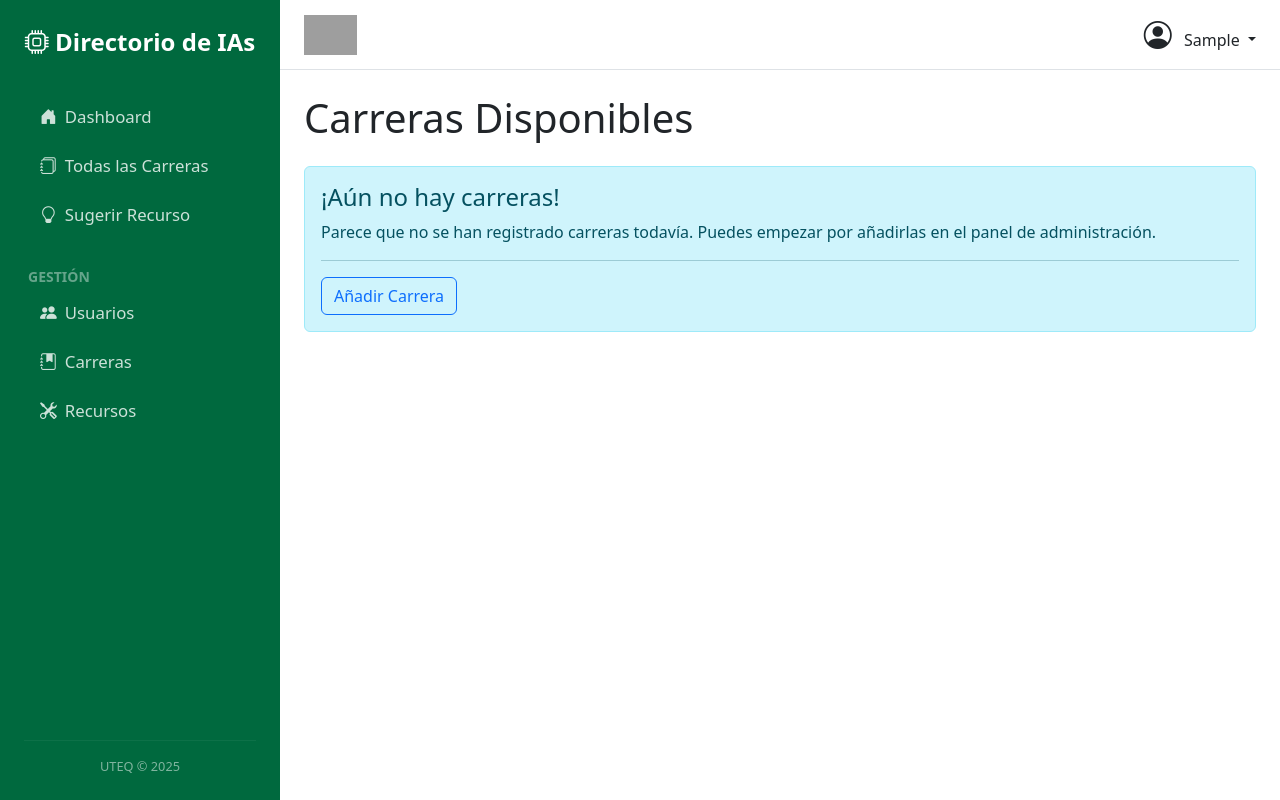
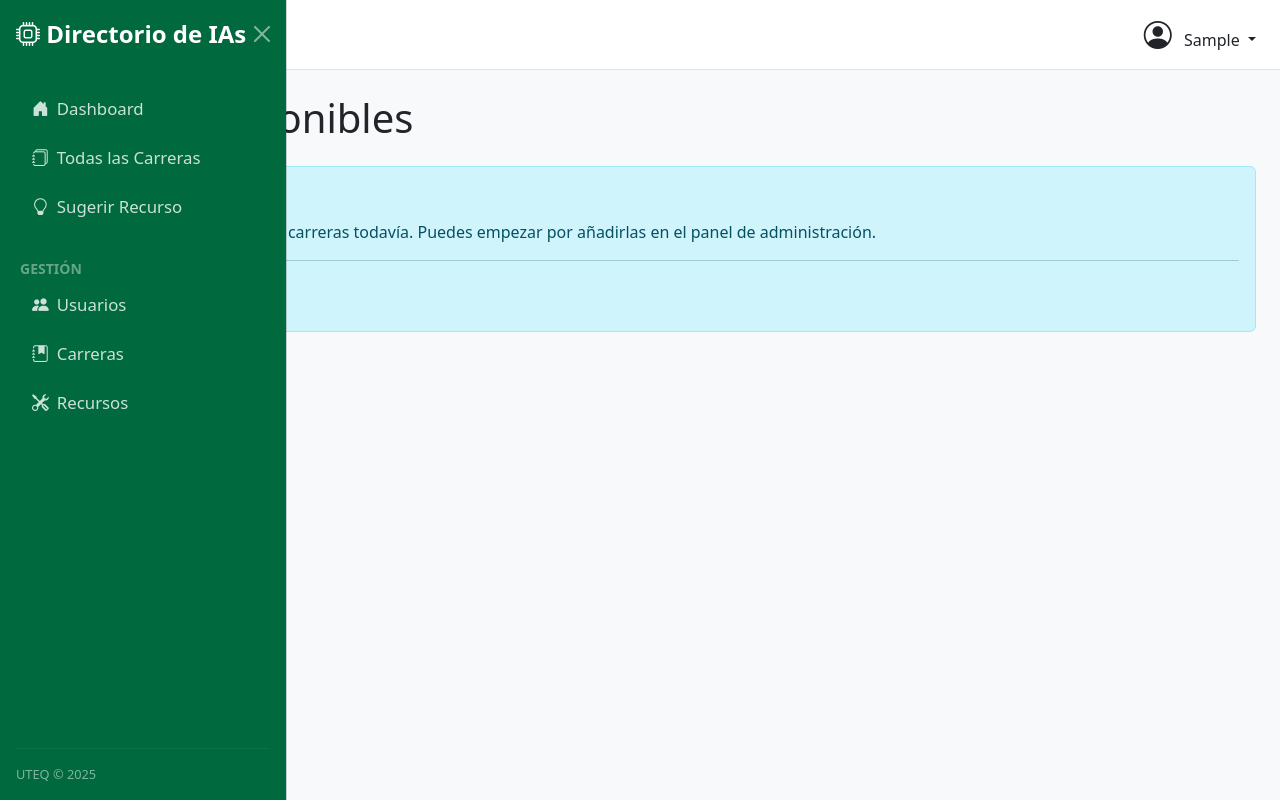
Before and after one commit to iMouraad/ProyectoDirectoriosIA, a Django app: page /carreras/ in a window 1280 px wide. Run offline with Django 5.2, Linux system fonts and the light colour scheme; the visitor is signed in with stand-in values (Sample User, id 1); data that the repository does not hold is empty; grey boxes are pictures that could not be loaded.

Commit message:
feat: Refactor mobile sidebar to Bootstrap Offcanvas & fix resource list buttons

```diff
--- a/portal_uteq/recursos/templates/recursos/layout_dashboard.html
+++ b/portal_uteq/recursos/templates/recursos/layout_dashboard.html
@@ -3,78 +3,60 @@
 
 {% block page_styles %}
 <style>
+    :root {
+        --sidebar-width: 280px;
+        --uteq-green: #00693E;
+    }
     body {
-        background-color: #f8f9fa; /* Fondo gris claro para el área de contenido */
-    }
-    .sidebar {
-        position: fixed;
-        top: 0;
-        left: 0;
-        bottom: 0;
-        width: var(--sidebar-width, 280px);
-        background-color: var(--uteq-green, #00693E);
-        color: #fff;
-        padding: 1.5rem;
-        display: flex;
-        flex-direction: column;
-        z-index: 1050;
-        transition: transform 0.3s ease-in-out;
+        background-color: #f8f9fa;
     }
     .main-content {
-        margin-left: var(--sidebar-width, 280px);
-        padding: 0;
+        transition: margin-left .3s ease;
     }
     .top-header {
         background-color: #fff;
         padding: 0.75rem 1.5rem;
         border-bottom: 1px solid #dee2e6;
-        height: 70px; /* Altura fija para el header */
+        height: 70px;
     }
-    .sidebar .nav-link {
+    .offcanvas.offcanvas-start {
+        width: var(--sidebar-width);
+        background-color: var(--uteq-green);
+        color: #fff;
+    }
+    .offcanvas .nav-link {
         color: rgba(255, 255, 255, 0.8);
         padding: 0.75rem 1rem;
         border-radius: 0.375rem;
         font-size: 1.05rem;
     }
-    .sidebar .nav-link:hover, .sidebar .nav-link.active {
+    .offcanvas .nav-link:hover, .sidebar .nav-link.active {
         background-color: rgba(255, 255, 255, 0.1);
         color: #fff;
     }
-    .sidebar-header {
+    .offcanvas-title {
         font-size: 1.5rem;
         font-weight: bold;
-        margin-bottom: 2rem;
-        text-align: center;
     }
     .sidebar-footer {
-        margin-top: auto;
         font-size: 0.8rem;
-        text-align: center;
         color: rgba(255, 255, 255, 0.5);
     }
-    /* Responsive */
-    @media (max-width: 991.98px) {
-        .sidebar {
-            transform: translateX(-100%);
+
+    /* Estilos para pantallas grandes (menú lateral visible) */
+    @media (min-width: 992px) {
+        .main-content {
+            margin-left: var(--sidebar-width);
         }
-        .sidebar.is-open {
-            transform: translateX(0);
+        .offcanvas.offcanvas-start {
+            transform: none;
+            visibility: visible !important;
+            top: 0;
+            position: fixed;
+            height: 100vh;
         }
-        .main-content {
-            margin-left: 0;
-        }
-        .sidebar-overlay {
-            position: fixed;
-            top: 0;
-            left: 0;
-            right: 0;
-            bottom: 0;
-            background-color: rgba(0,0,0,0.5);
-            z-index: 1049;
+        .offcanvas-backdrop {
             display: none;
-        }
-        .sidebar.is-open ~ .sidebar-overlay {
-            display: block;
         }
     }
 </style>
@@ -82,13 +64,17 @@
 
 
 {% block body_content %}
-    <!-- MENÚ LATERAL FIJO -->
-    <aside class="sidebar" id="sidebar">
-        <div class="sidebar-header">
+    <!-- MENÚ LATERAL (AHORA OFFCANVAS DE BOOTSTRAP) -->
+    <aside class="sidebar offcanvas offcanvas-start" tabindex="-1" id="sidebarOffcanvas" aria-labelledby="sidebarOffcanvasLabel">
+        <div class="offcanvas-header">
+            <h5 class="offcanvas-title" id="sidebarOffcanvasLabel">
                 <i class="bi bi-cpu"></i> Directorio de IAs
+            </h5>
+            <button type="button" class="btn-close btn-close-white" data-bs-dismiss="offcanvas" aria-label="Close"></button>
         </div>
 
-        <ul class="nav flex-column mb-auto">
+        <div class="offcanvas-body d-flex flex-column p-0">
+            <ul class="nav flex-column mb-auto p-3">
                 <li class="nav-item"><a href="{% url 'recursos:dashboard' %}" class="nav-link"><i class="bi bi-house-door-fill me-2"></i>Dashboard</a></li>
                 {% if user.is_authenticated and user.perfil %}
                 <li class="nav-item"><a href="{% url 'recursos:favorite_resources_list' %}" class="nav-link"><i class="bi bi-star-fill me-2"></i>Mis Favoritos</a></li>
@@ -96,10 +82,8 @@
 
                 {# --- Lógica de Navegación por Rol --- #}
                 {% if user.is_staff or user.is_superuser %}
-                {# Para Admins/Gestores, mostramos la lista de todas las carreras #}
                     <li class="nav-item"><a href="{% url 'recursos:career_list' %}" class="nav-link"><i class="bi bi-journals me-2"></i>Todas las Carreras</a></li>
                 {% else %}
-                {# Para Estudiantes/Docentes, mostramos un enlace directo a los recursos de SU carrera #}
                     {% if user.perfil.carrera %}
                     <li class="nav-item"><a href="{% url 'recursos:resource_type_list' pk=user.perfil.carrera.pk %}" class="nav-link"><i class="bi bi-collection-fill me-2"></i>Mis Recursos</a></li>
                     {% endif %}
@@ -117,19 +101,19 @@
                 {% endif %}
             </ul>
 
-        <div class="sidebar-footer">
+            <div class="sidebar-footer p-3">
                 <hr style="color: rgba(255,255,255,0.2);">
                 UTEQ © 2025
             </div>
+        </div>
     </aside>
-    <div class="sidebar-overlay" onclick="toggleSidebar()"></div>
 
     <!-- CONTENIDO PRINCIPAL -->
     <div class="main-content">
         <!-- HEADER SUPERIOR -->
         <header class="top-header d-flex justify-content-between align-items-center">
             <div class="d-flex align-items-center">
-                <button class="btn d-lg-none me-2" type="button" onclick="toggleSidebar()">
+                <button class="btn d-lg-none me-2" type="button" data-bs-toggle="offcanvas" data-bs-target="#sidebarOffcanvas" aria-controls="sidebarOffcanvas">
                     <i class="bi bi-list fs-3"></i>
                 </button>
                 <a href="{% url 'recursos:home' %}">
@@ -173,8 +157,7 @@
 
 {% block page_scripts %}
 <script>
-    function toggleSidebar() {
-        document.getElementById('sidebar').classList.toggle('is-open');
-    }
+    // El código para el Offcanvas de Bootstrap ya está incluido en el bundle de Bootstrap.
+    // No se necesita JavaScript adicional aquí para el menú lateral.
 </script>
 {% endblock %}
--- a/portal_uteq/recursos/templates/recursos/resource_list.html
+++ b/portal_uteq/recursos/templates/recursos/resource_list.html
@@ -199,8 +199,8 @@
                     </a>
                     {% endif %}
                 </div>
-                <div>
-                    <a href="#" class="btn btn-primary btn-sm me-2 external-resource-link"
+                <div class="d-flex flex-wrap gap-2 justify-content-end">
+                    <a href="#" class="btn btn-primary btn-sm external-resource-link"
                        data-resource-id="{{ recurso.pk }}"
                        data-external-url="{{ recurso.url_externa }}"
                        rel="noopener noreferrer">
```
Lines whose indentation alone changed are shown as unchanged.
